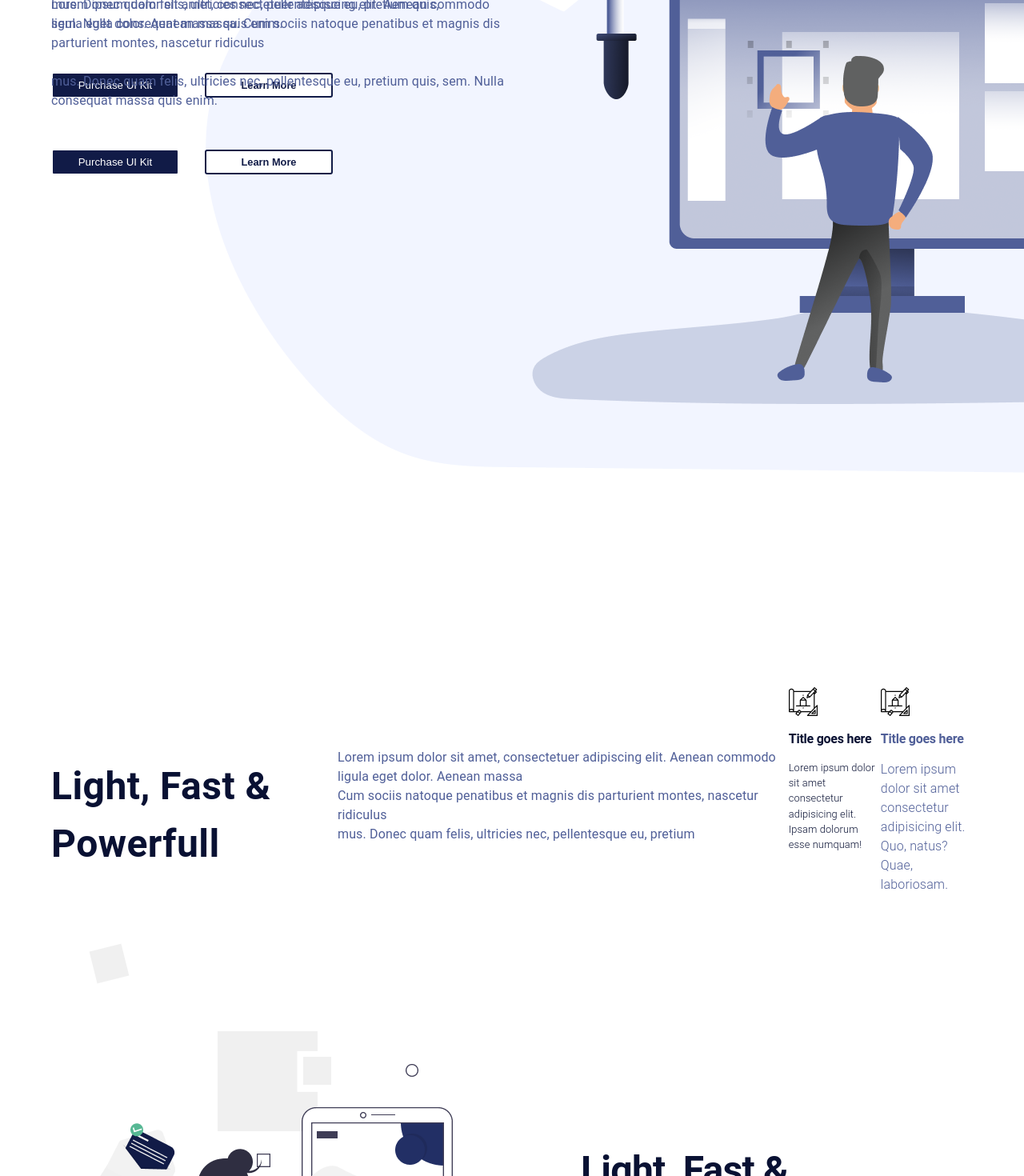
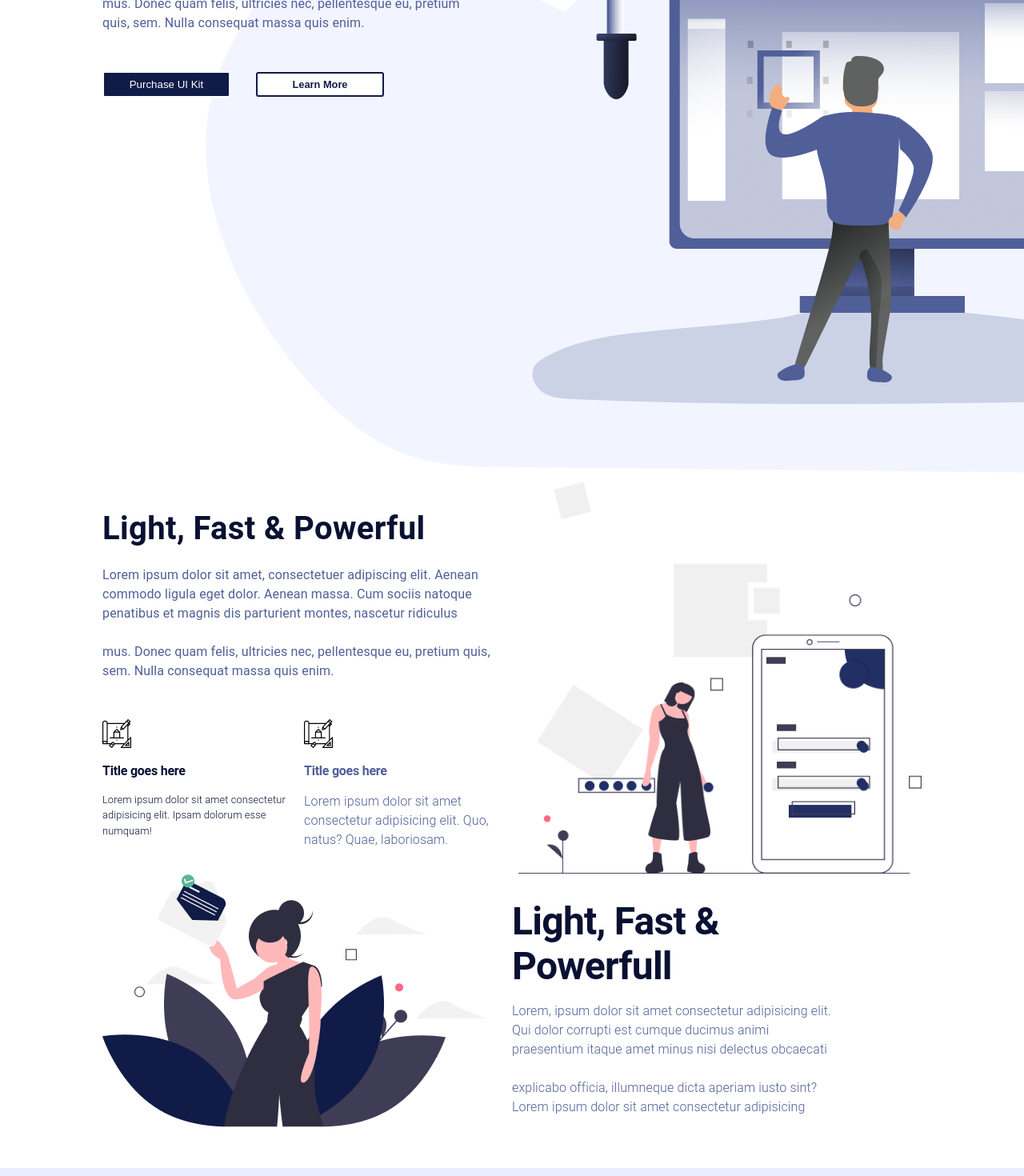
Before and after one commit to SINAZZzz/landing, a React (Vite) app: page / in a window 1280 px wide. Shown: the part 520-1990 px from the top of the page at 80% size. Built offline with nearby package versions, Linux system fonts and the light colour scheme.

Commit message:
fix: update all components code

```diff
--- a/src/App.tsx
+++ b/src/App.tsx
@@ -17,10 +17,10 @@ function App() {
           top={0}
         />
         <Box zIndex={2} position="relative">
-          <Container>
+          <Box px="10%">
             <Head />
             <Body />
-          </Container>
+          </Box>
           <Footer />
         </Box>
       </Box>
--- a/src/components/body/Body.tsx
+++ b/src/components/body/Body.tsx
@@ -1,13 +1,14 @@
 import { Box, Typography, Grid } from "@mui/material";
 import Button from "../Button";
 import Icon from "../../assets/Icon.svg";
-import Title from "../Title";
 import Image from "../../assets/images/undraw_mobile_login_ikmv.png";
-import designer from '../../assets/images/designer_3.png'
+import designer from "../../assets/images/designer_3.png";
 
 export default function Body() {
   return (
     <Box height="100%" width="100%">
+      {/* Landing title */}
+      <Box>
         <Box mt="20%">
           <Typography
             fontSize="2.5rem"
@@ -19,10 +20,10 @@ export default function Body() {
           </Typography>
           <Typography mr="55%" color="#505F98" mb="3rem">
             Lorem ipsum dolor sit amet, consectetuer adipiscing elit. Aenean
-          commodo ligula eget dolor. Aenean massa. Cum sociis natoque penatibus
-          et magnis dis parturient montes, nascetur ridiculus <br />
-          <br /> mus. Donec quam felis, ultricies nec, pellentesque eu, pretium
-          quis, sem. Nulla consequat massa quis enim.
+            commodo ligula eget dolor. Aenean massa. Cum sociis natoque
+            penatibus et magnis dis parturient montes, nascetur ridiculus <br />
+            <br /> mus. Donec quam felis, ultricies nec, pellentesque eu,
+            pretium quis, sem. Nulla consequat massa quis enim.
           </Typography>
         </Box>
         <Box>
@@ -48,73 +49,58 @@ export default function Body() {
             py={"6px"}
           />
         </Box>
-    <Box
-      height="160vh"
-      display="flex"
-      flexDirection="column"
-      alignItems="start"
-      justifyContent="center"
-      left={0}
-    >
-      <Typography fontSize="3rem" fontWeight="bold" color="#091133" my="1rem">
-        Introduce Your Product <br /> Quickly & Effectively
-      </Typography>
-      <Typography mr="50%" color="#505F98" mb="3rem">
-        Lorem ipsum dolor sit amet, consectetuer adipiscing elit. Aenean commodo
-        ligula eget dolor. Aenean massa. Cum sociis natoque penatibus et magnis
-        dis parturient montes, nascetur ridiculus <br />
-        <br /> mus. Donec quam felis, ultricies nec, pellentesque eu, pretium
-        quis, sem. Nulla consequat massa quis enim.
-      </Typography>
-      <Box>
-        <Button
-          Title="Purchase UI Kit"
-          border={"2px solid"}
-          bgcolor={"#111B47"}
-          borderRadius={"3px"}
-          color={"#FFFFFF"}
-          width={"10rem"}
-          py={"7px"}
-          mr={"2rem"}
-        />
-        <Button
-          Title="Learn More"
-          border={"2px solid"}
-          bgcolor={"#FFFFFF"}
-          borderRadius={"3px"}
-          color={"#111B47"}
-          fontWeight={"bold"}
-          fontSize={"0.8rem"}
-          width={"10rem"}
-          py={"6px"}
-        />
       </Box>
+      {/* Tools */}
       <Box
         width="100%"
         height="100%"
-        mt="40rem"
+        mt="30rem"
         display="flex"
+        justifyContent="space-between"
         alignItems="center"
-        justifyContent="center"
-        left={0}
       >
-
-        <Typography fontSize="3rem" fontWeight="bold" color="#091133" my="1rem">
-          Light, Fast & Powerfull
+        <Grid container spacing={2} alignItems="center">
+          <Grid item xs={12} md={6}>
+            <Box display="flex" flexDirection="column">
+              <Typography
+                fontSize="2.5rem"
+                fontWeight="bold"
+                color="#091133"
+                my="1rem"
+              >
+                Light, Fast & Powerful
               </Typography>
               <Typography color="#505F98" mb="3rem">
-        Lorem ipsum dolor sit amet, consectetuer adipiscing elit. Aenean commodo
-        ligula eget dolor. Aenean massa<br/>Cum sociis natoque penatibus et magnis
-        dis parturient montes, nascetur ridiculus
-        <br /> mus. Donec quam felis, ultricies nec, pellentesque eu, pretium
+                Lorem ipsum dolor sit amet, consectetuer adipiscing elit. Aenean
+                commodo ligula eget dolor. Aenean massa. Cum sociis natoque
+                penatibus et magnis dis parturient montes, nascetur ridiculus
+                <br /> <br /> mus. Donec quam felis, ultricies nec, pellentesque
+                eu, pretium quis, sem. Nulla consequat massa quis enim.
               </Typography>
-        <Grid container sx={{ width:"40vh", height:"40vh"}}>
-            <Grid item md={6} xs={8}><img src={Icon}/>
-                <Typography  variant="h1" fontSize="1rem" fontWeight="bold" color="#091133" my="1rem">Title goes here</Typography>
-                <Typography fontSize="0.8rem" fontWeight="light" color="#091133" my="1rem">Lorem ipsum dolor sit amet consectetur adipisicing elit. Ipsam dolorum esse numquam!</Typography>
+              <Grid container spacing={2} sx={{ width: "100%" }}>
+                <Grid item md={6} xs={12}>
+                  <img src={Icon} alt="icon" />
+                  <Typography
+                    variant="h1"
+                    fontSize="1rem"
+                    fontWeight="bold"
+                    color="#091133"
+                    my="1rem"
+                  >
+                    Title goes here
+                  </Typography>
+                  <Typography
+                    fontSize="0.8rem"
+                    fontWeight="light"
+                    color="#091133"
+                    my="1rem"
+                  >
+                    Lorem ipsum dolor sit amet consectetur adipisicing elit.
+                    Ipsam dolorum esse numquam!
+                  </Typography>
                 </Grid>
-            <Grid item md={6} xs={8}>
-              <img src={Icon} />
+                <Grid item md={6} xs={12}>
+                  <img src={Icon} alt="icon" />
                   <Typography
                     variant="h1"
                     fontSize="1rem"
@@ -130,41 +116,63 @@ export default function Body() {
                     color="#505F98"
                     my="1rem"
                   >
-                Lorem ipsum dolor sit amet consectetur adipisicing elit. Quo,
-                natus? Quae, laboriosam.
+                    Lorem ipsum dolor sit amet consectetur adipisicing elit.
+                    Quo, natus? Quae, laboriosam.
                   </Typography>
                 </Grid>
               </Grid>
             </Box>
-        <Box>
-          <Box component="img" src={Image} />
+          </Grid>
+          <Grid item xs={12} md={6}>
+            <Box display="flex" justifyContent="center">
+              <Box
+                component="img"
+                src={Image}
+                alt="main"
+                sx={{ maxWidth: "100%", height: "auto" }}
+              />
             </Box>
+          </Grid>
+        </Grid>
       </Box>
-
-      <Box
-      display="flex"
-      justifyContent="space-between"
-      height="20vh"
-      gap="150px"
-      >
+      {/* Options */}
+      <Box display="flex" justifyContent="space-between">
         <Box>
           <img src={designer} />
         </Box>
         <Box>
           <Box p={2}>
             <Box p={2}>
-            <Typography variant="h1" fontSize="3rem" fontWeight="bold" color="#091133" mr="1rem" > Light, Fast & Powerfull </Typography>
               <Typography
-            fontSize="1rem" fontWeight="light" color="#505F98" my="1rem" mb="2rem">
-             Lorem, ipsum dolor sit amet consectetur adipisicing elit. <br/>Qui dolor corrupti est cumque ducimus animi
-            <br/>praesentium itaque amet minus nisi delectus obcaecati<br/><br/> explicabo officia, illumneque dicta aperiam iusto sint?<br/>
+                variant="h1"
+                fontSize="3rem"
+                fontWeight="bold"
+                color="#091133"
+                mr="1rem"
+              >
+                {" "}
+                Light, Fast & Powerfull{" "}
+              </Typography>
+              <Typography
+                fontSize="1rem"
+                fontWeight="light"
+                color="#505F98"
+                my="1rem"
+                mb="2rem"
+              >
+                Lorem, ipsum dolor sit amet consectetur adipisicing elit. <br />
+                Qui dolor corrupti est cumque ducimus animi
+                <br />
+                praesentium itaque amet minus nisi delectus obcaecati
+                <br />
+                <br /> explicabo officia, illumneque dicta aperiam iusto sint?
+                <br />
                 Lorem ipsum dolor sit amet consectetur adipisicing
               </Typography>
             </Box>
           </Box>
         </Box>
       </Box>
-
     </Box>
   );
 }
--- a/src/components/footer/Footer.tsx
+++ b/src/components/footer/Footer.tsx
@@ -8,7 +8,7 @@ export default function Footer() {
       display="flex"
       flexDirection="column"
       width="100%"
-      height="100%"
+      height={"fit-content"}
       overflow="hidden"
       position="relative"
       bgcolor="#E7ECFF"
```
Lines whose indentation alone changed are shown as unchanged.
